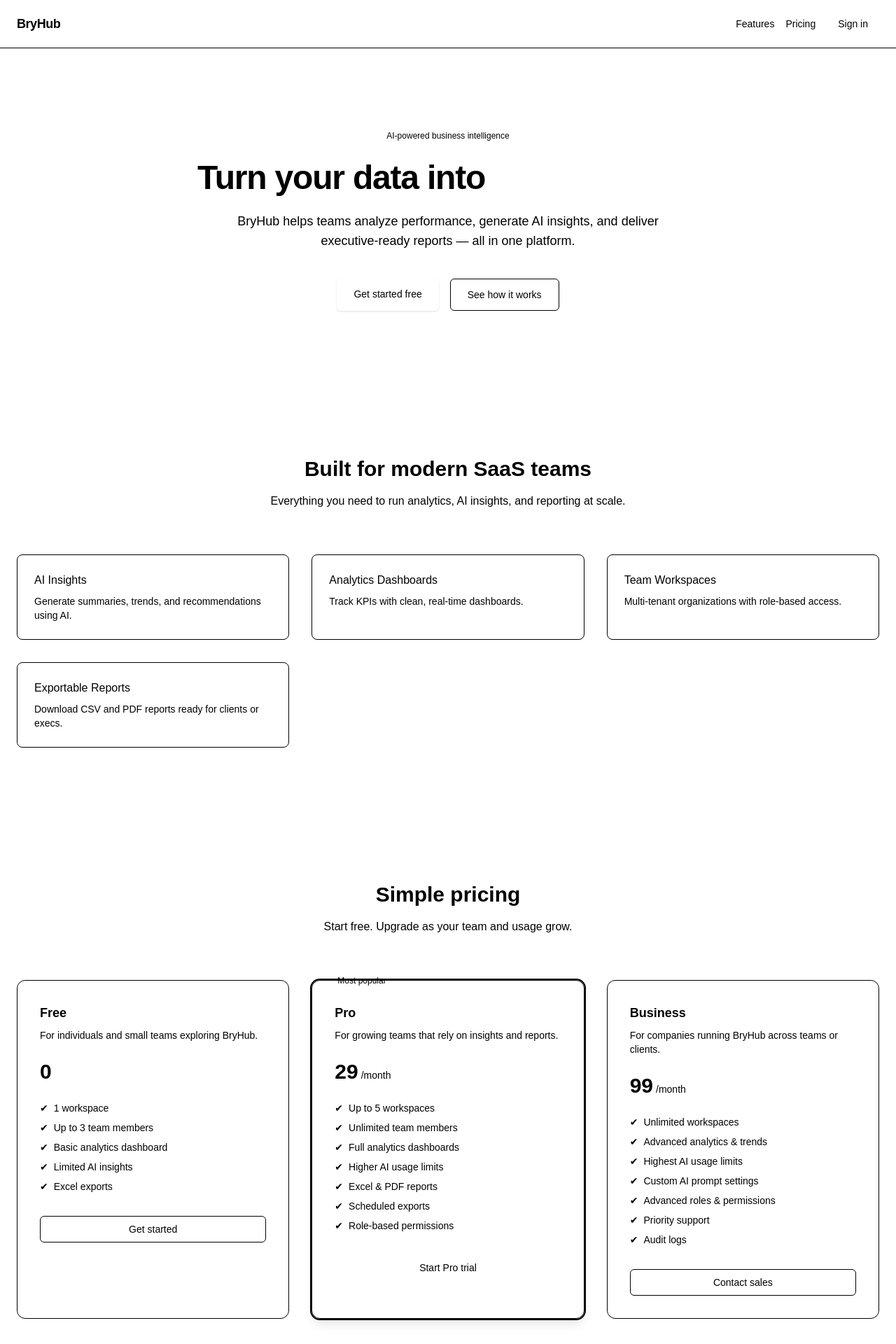
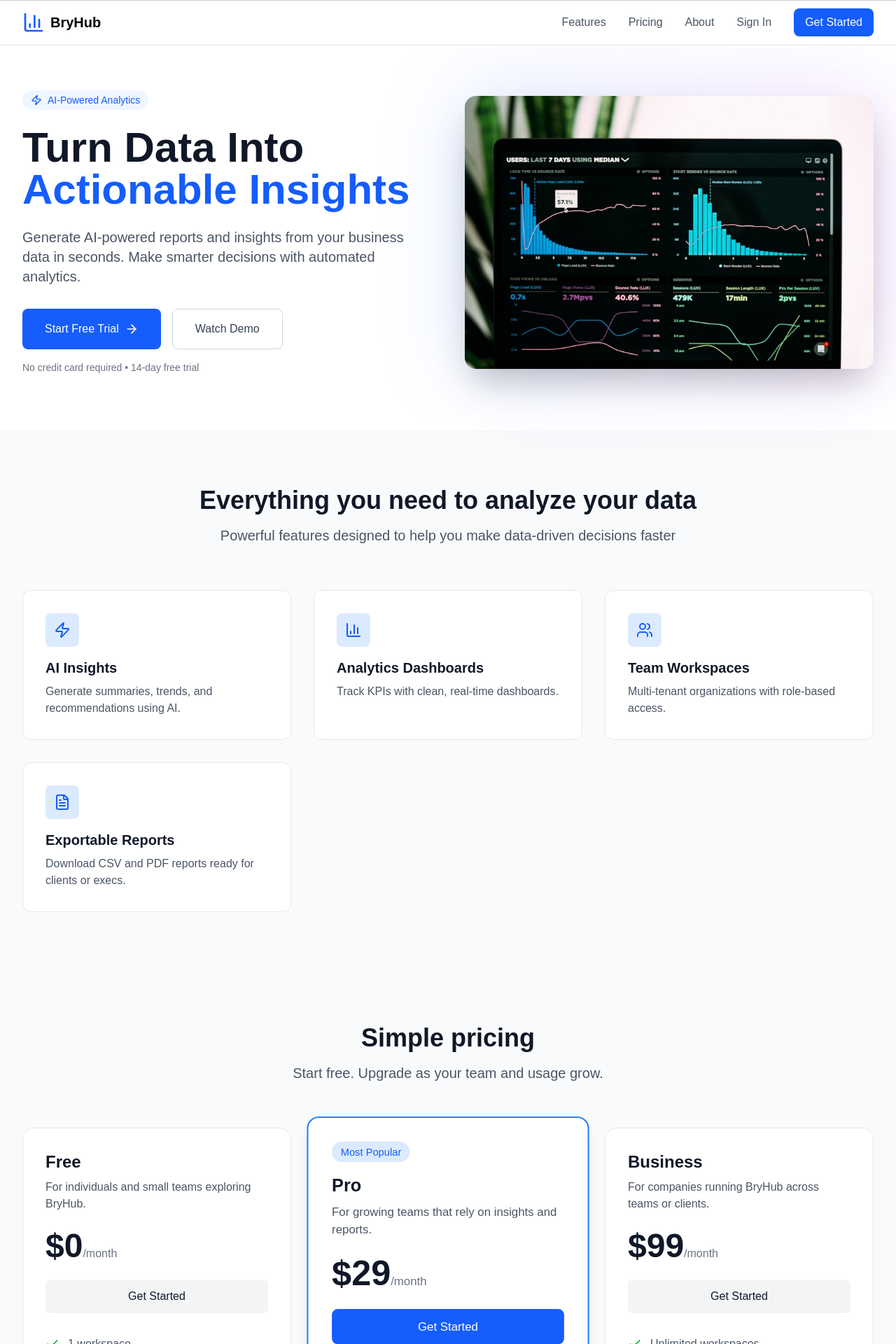
Before and after one commit to marsou001/BryHub, a Next.js app: page / in a window 1280 px wide. Shown: the top 1920 px of the page at 70% size. Built offline with nearby package versions, Linux system fonts and the light colour scheme.

Commit message:
redo landing page

```diff
--- a/app/page.tsx
+++ b/app/page.tsx
@@ -1,92 +1,114 @@
 import Feature from "@/components/interfaces/Feature";
 import PricingCard from "@/components/interfaces/PricingCard";
 import { features, pricing } from "@/lib/data";
+import { ArrowRight, BarChart3, Zap } from "lucide-react";
+import Image from "next/image";
+import Link from "next/link";
 
 export default function HomePage() {
   return (
-    <main className="min-h-screen bg-background text-foreground">
+    <main className="min-h-screen bg-white">
       {/* Navbar */}
       <header className="sticky top-0 z-50 border-b bg-background/80 backdrop-blur">
-        <div className="mx-auto flex max-w-7xl items-center justify-between px-6 py-4">
-          <span className="text-lg font-semibold tracking-tight">BryHub</span>
-          <nav className="flex items-center gap-4">
-            <a href="#features" className="text-sm text-muted-foreground hover:text-foreground">
-              Features
-            </a>
-            <a href="#pricing" className="text-sm text-muted-foreground hover:text-foreground">
-              Pricing
-            </a>
-            <a
-              href="/login"
-              className="rounded-md bg-primary px-4 py-2 text-sm font-medium text-primary-foreground hover:opacity-90"
+        <nav className="border-b border-gray-200 bg-white/80 backdrop-blur-sm fixed w-full top-0 z-50">
+          <div className="max-w-7xl mx-auto px-4 sm:px-6 lg:px-8">
+            <div className="flex items-center justify-between h-16">
+              <div className="flex items-center gap-2">
+                <BarChart3 className="w-8 h-8 text-blue-600" />
+                <span className="font-semibold text-xl text-background">BryHub</span>
+              </div>
+              <div className="hidden md:flex items-center gap-8">
+                <Link href="#features" className="text-gray-600 hover:text-gray-900">Features</Link>
+                <Link href="#pricing" className="text-gray-600 hover:text-gray-900">Pricing</Link>
+                <Link href="#about" className="text-gray-600 hover:text-gray-900">About</Link>
+                <Link href="/sign-in" className="text-gray-600 hover:text-gray-900">Sign In</Link>
+                <Link
+                  href="/sign-up"
+                  className="px-4 py-2 bg-blue-600 text-white rounded-lg hover:bg-blue-700 transition-colors"
                 >
-              Sign in
-            </a>
+                  Get Started
+                </Link>
+              </div>
+            </div>
+          </div>
         </nav>
-        </div>
       </header>
 
       {/* Hero */}
-      <section className="relative overflow-hidden">
-        <div className="absolute inset-0 -z-10 bg-gradient-to-br from-primary/10 via-accent/20 to-background" />
-        <div className="mx-auto max-w-7xl px-6 py-28 text-center">
-          <span className="inline-flex items-center rounded-full bg-accent px-3 py-1 text-xs font-medium text-accent-foreground">
-            AI-powered business intelligence
-          </span>
-
-          <h1 className="mx-auto mt-6 max-w-3xl text-4xl font-bold tracking-tight sm:text-5xl">
-            Turn your data into
-            <span className="bg-gradient-to-r from-primary to-foreground bg-clip-text text-transparent">
-              {" "}clear insights
-            </span>
+      <section className="pt-32 pb-20 px-4 sm:px-6 lg:px-8">
+        <div className="max-w-7xl mx-auto">
+          <div className="grid grid-cols-1 lg:grid-cols-2 gap-12 items-center">
+            <div>
+              <div className="inline-flex items-center gap-2 px-3 py-1 bg-blue-50 text-blue-600 rounded-full text-sm font-medium mb-6">
+                <Zap className="w-4 h-4" />
+                AI-Powered Analytics
+              </div>
+              <h1 className="text-5xl lg:text-6xl font-bold text-gray-900 mb-6">
+                Turn Data Into
+                <span className="text-blue-600"> Actionable Insights</span>
               </h1>
-
-          <p className="mx-auto mt-6 max-w-2xl text-lg text-muted-foreground">
-            BryHub helps teams analyze performance, generate AI insights, and
-            deliver executive-ready reports — all in one platform.
+              <p className="text-xl text-gray-600 mb-8">
+                Generate AI-powered reports and insights from your business data in seconds.
+                Make smarter decisions with automated analytics.
               </p>
-
-          <div className="mt-10 flex justify-center gap-4">
-            <a
-              href="/signup"
-              className="rounded-md bg-primary px-6 py-3 text-sm font-medium text-primary-foreground shadow hover:opacity-90"
+              <div className="flex flex-col sm:flex-row gap-4">
+                <Link
+                  href="/sign-up"
+                  className="px-8 py-4 bg-blue-600 text-white rounded-lg hover:bg-blue-700 transition-colors text-center font-medium flex items-center justify-center gap-2"
                 >
-              Get started free
-            </a>
-            <a
-              href="#features"
-              className="rounded-md border bg-background px-6 py-3 text-sm font-medium hover:bg-muted"
-            >
-              See how it works
-            </a>
+                  Start Free Trial
+                  <ArrowRight className="w-5 h-5" />
+                </Link>
+                <button className="px-8 py-4 border border-gray-300 text-gray-700 rounded-lg hover:bg-gray-50 transition-colors font-medium">
+                  Watch Demo
+                </button>
+              </div>
+              <p className="text-sm text-gray-500 mt-4">
+                No credit card required • 14-day free trial
+              </p>
+            </div>
+            <div className="relative">
+              <div className="absolute inset-0 bg-gradient-to-r from-blue-500 to-purple-500 rounded-2xl blur-3xl opacity-20"></div>
+              <Image
+                src="/assets/dashboard.jpg"
+                alt="Dashboard Preview"
+                width={100}
+                height={100}
+                className="relative rounded-2xl shadow-2xl w-full"
+              />
+            </div>
           </div>
         </div>
       </section>
 
       {/* Features */}
-      <section id="features" className="py-24">
-        <div className="mx-auto max-w-7xl px-6">
-          <h2 className="text-center text-3xl font-semibold">
-            Built for modern SaaS teams
+      <section id="features" className="py-20 bg-gray-50">
+        <div className="max-w-7xl mx-auto px-4 sm:px-6 lg:px-8">
+          <div className="text-center mb-16">
+            <div className="text-center mb-16">
+              <h2 className="text-4xl font-bold text-gray-900 mb-4">
+                Everything you need to analyze your data
               </h2>
-          <p className="mx-auto mt-4 max-w-xl text-center text-muted-foreground">
-            Everything you need to run analytics, AI insights, and reporting at scale.
+              <p className="text-xl text-gray-600 max-w-2xl mx-auto">
+                Powerful features designed to help you make data-driven decisions faster
               </p>
+            </div>
+          </div>
 
-          <div className="mt-16 grid gap-8 sm:grid-cols-2 lg:grid-cols-3">
-            {features.map(({ title, description }) => (
-              <Feature key={title} title={title} description={description} />
+          <div className="grid grid-cols-1 md:grid-cols-2 lg:grid-cols-3 gap-8">
+            {features.map((feature) => (
+              <Feature key={feature.title} {...feature} />
             ))}
           </div>
         </div>
       </section>
 
       {/* Pricing */}
-      <section id="pricing" className="bg-muted py-24">
-        <div className="mx-auto max-w-7xl px-6">
-          <div className="text-center">
-            <h2 className="text-3xl font-semibold">Simple pricing</h2>
-            <p className="mt-4 text-muted-foreground">
+      <section id="pricing" className="bg-gray-50 py-20">
+        <div className="max-w-7xl mx-auto px-4 sm:px-6 lg:px-8">
+          <div className="text-center mb-16">
+            <h2 className="text-4xl font-bold text-gray-900 mb-4">Simple pricing</h2>
+            <p className="text-xl text-gray-600">
               Start free. Upgrade as your team and usage grow.
             </p>
           </div>
@@ -99,10 +121,69 @@ export default function HomePage() {
         </div>
       </section>
 
+      {/* CTA Section */}
+      <section className="py-20 bg-gradient-to-br from-blue-600 to-purple-600">
+        <div className="max-w-4xl mx-auto text-center px-4 sm:px-6 lg:px-8">
+          <h2 className="text-4xl font-bold text-white mb-6">
+            Ready to transform your data?
+          </h2>
+          <p className="text-xl text-blue-100 mb-8">
+            Join thousands of companies using InsightAI to make better decisions
+          </p>
+          <Link
+            href="/sign-up"
+            className="inline-flex items-center gap-2 px-8 py-4 bg-white text-blue-600 rounded-lg hover:bg-gray-100 transition-colors font-medium"
+          >
+            Start Your Free Trial
+            <ArrowRight className="w-5 h-5" />
+          </Link>
+        </div>
+      </section>
+
       {/* Footer */}
-      <footer className="border-t py-6">
-        <div className="mx-auto max-w-7xl px-6 text-sm text-muted-foreground">
-          © {new Date().getFullYear()} BryHub. All rights reserved.
+      <footer className="bg-gray-900 text-gray-400 py-12">
+        <div className="flex flex-col md:flex-row items-center justify-between max-w-7xl mx-auto px-4 sm:px-6 lg:px-8">
+          {/* <div className="grid grid-cols-2 md:grid-cols-4 gap-8 mb-8">
+            <div>
+              <h4 className="text-white font-semibold mb-4">Product</h4>
+              <ul className="space-y-2">
+                <li><a href="#" className="hover:text-white">Features</a></li>
+                <li><a href="#" className="hover:text-white">Pricing</a></li>
+                <li><a href="#" className="hover:text-white">Integrations</a></li>
+              </ul>
+            </div>
+            <div>
+              <h4 className="text-white font-semibold mb-4">Company</h4>
+              <ul className="space-y-2">
+                <li><a href="#" className="hover:text-white">About</a></li>
+                <li><a href="#" className="hover:text-white">Blog</a></li>
+                <li><a href="#" className="hover:text-white">Careers</a></li>
+              </ul>
+            </div>
+            <div>
+              <h4 className="text-white font-semibold mb-4">Resources</h4>
+              <ul className="space-y-2">
+                <li><a href="#" className="hover:text-white">Documentation</a></li>
+                <li><a href="#" className="hover:text-white">Help Center</a></li>
+                <li><a href="#" className="hover:text-white">API</a></li>
+              </ul>
+            </div>
+            <div>
+              <h4 className="text-white font-semibold mb-4">Legal</h4>
+              <ul className="space-y-2">
+                <li><a href="#" className="hover:text-white">Privacy</a></li>
+                <li><a href="#" className="hover:text-white">Terms</a></li>
+                <li><a href="#" className="hover:text-white">Security</a></li>
+              </ul>
+            </div>
+          </div> */}
+          {/* <div className="border-t border-gray-800 pt-8 flex flex-col md:flex-row items-center justify-between"> */}
+            <div className="flex items-center gap-2 mb-4 md:mb-0">
+              <BarChart3 className="w-6 h-6 text-blue-500" />
+              <span className="text-white font-semibold">BryHub</span>
+            </div>
+            <p className="text-sm">© 2026 InsightAI. All rights reserved.</p>
+          {/* </div> */}
         </div>
       </footer>
     </main>
--- a/components/interfaces/Feature.tsx
+++ b/components/interfaces/Feature.tsx
@@ -1,8 +1,17 @@
-export default function Feature({ title, description }: { title: string; description: string }) {
+import { Feature } from "@/types";
+
+export default function FeatureCard({ title, description, icon: Icon }: Feature) {
   return (
-    <div className="rounded-lg border bg-card p-6">
-      <h3 className="font-medium">{title}</h3>
-      <p className="mt-2 text-sm text-muted-foreground">{description}</p>
+    <div
+      className="bg-white p-8 rounded-xl border border-gray-200 hover:border-blue-200 hover:shadow-lg transition-all"
+    >
+      <div className="w-12 h-12 bg-blue-100 rounded-lg flex items-center justify-center mb-4">
+        <Icon className="w-6 h-6 text-blue-600" />
+      </div>
+      <h3 className="text-xl font-semibold text-gray-900 mb-2">
+        {title}
+      </h3>
+      <p className="text-gray-600">{description}</p>
     </div>
   );
 }
--- a/components/interfaces/PricingCard.tsx
+++ b/components/interfaces/PricingCard.tsx
@@ -1,63 +1,53 @@
+import { Pricing } from "@/types"
+import { Check } from "lucide-react"
+import Link from "next/link"
+
 export default function PricingCard({
   title,
   price,
   description,
   features,
   cta,
-  variant,
-}: {
-  title: string
-  price: number
-  description: string
-  features: string[]
-  cta: string
-  variant?: "default" | "highlight"
-}) {
-  const isHighlight = variant === "highlight"
+  isHighlighted,
+}: Pricing) {
 
   return (
     <div
-      className={[
-        "relative rounded-xl border bg-card p-8",
-        isHighlight && "ring-2 ring-primary shadow-lg",
-      ].join(" ")}
+      className={`bg-white rounded-2xl p-8 ${
+        isHighlighted
+          ? 'border-2 border-blue-500 shadow-xl scale-105'
+          : 'border border-gray-200'
+      }`}
     >
-      {isHighlight && (
-        <span className="absolute -top-3 left-6 rounded-full bg-primary px-3 py-1 text-xs font-medium text-primary-foreground">
-          Most popular
-        </span>
+      {isHighlighted && (
+        <div className="inline-block px-3 py-1 bg-blue-100 text-blue-600 rounded-full text-sm font-medium mb-4">
+          Most Popular
+        </div>
       )}
-
-      <h3 className="text-lg font-semibold">{title}</h3>
-      <p className="mt-2 text-sm text-muted-foreground">{description}</p>
-
-      <div className="mt-6 flex items-baseline gap-1">
-        <span className="text-3xl font-bold">{price}</span>
-        {price !== 0 && (
-          <span className="text-sm text-muted-foreground">/month</span>
-        )}
+      <h3 className="text-2xl font-bold text-gray-900 mb-2">{title}</h3>
+      <p className="text-gray-600 mb-6">{description}</p>
+      <div className="mb-6">
+        <span className="text-5xl font-bold text-gray-900">${price}</span>
+        <span className="text-gray-500">/month</span>
       </div>
-
-      <ul className="mt-6 space-y-2 text-sm">
-        {features.map((feature) => (
-          <li key={feature} className="flex items-start gap-2">
-            <span className="text-primary">✔</span>
-            <span>{feature}</span>
+      <Link
+        href="/sign-up"
+        className={`block w-full py-3 rounded-lg font-medium text-center transition-colors ${
+          isHighlighted
+            ? 'bg-blue-600 text-white hover:bg-blue-700'
+            : 'bg-gray-100 text-gray-900 hover:bg-gray-200'
+        }`}
+      >
+        Get Started
+      </Link>
+      <ul className="mt-8 space-y-4">
+        {features.map((feature, i) => (
+          <li key={i} className="flex items-start gap-3">
+            <Check className="w-5 h-5 text-green-600 flex-shrink-0 mt-0.5" />
+            <span className="text-gray-600">{feature}</span>
           </li>
         ))}
       </ul>
-
-      <a
-        href="/signup"
-        className={[
-          "mt-8 inline-flex w-full items-center justify-center rounded-md px-4 py-2 text-sm font-medium",
-          isHighlight
-            ? "bg-primary text-primary-foreground hover:opacity-90"
-            : "border bg-background hover:bg-muted",
-        ].join(" ")}
-      >
-        {cta}
-      </a>
     </div>
   )
 }
--- a/lib/data.ts
+++ b/lib/data.ts
@@ -1,23 +1,30 @@
-export const features = [
+import { Feature, Pricing } from "@/types";
+import { Zap, BarChart3, Users, FileText } from "lucide-react";
+
+export const features: Feature[] = [
   {
     title: "AI Insights",
     description: "Generate summaries, trends, and recommendations using AI.",
+    icon: Zap,
   },
   {
     title: "Analytics Dashboards",
     description: "Track KPIs with clean, real-time dashboards.",
+    icon: BarChart3,
   },
   {
     title: "Team Workspaces",
     description: "Multi-tenant organizations with role-based access.",
+    icon: Users,
   },
   {
     title: "Exportable Reports",
     description: "Download CSV and PDF reports ready for clients or execs.",
+    icon: FileText,
   },
 ];
 
-export const pricing = [
+export const pricing: Pricing[] = [
   {
     title: "Free",
     price: 0,
@@ -30,7 +37,7 @@ export const pricing = [
       "Excel exports",
     ],
     cta: "Get started",
-    variant: "default" as "default" | "highlight",
+    isHighlighted: false,
   },
   {
     title: "Pro",
@@ -46,7 +53,7 @@ export const pricing = [
       "Role-based permissions",
     ],
     cta: "Start Pro trial",
-    variant: "highlight" as "default" | "highlight",
+    isHighlighted: true,
   },
   {
     title: "Business",
@@ -62,6 +69,6 @@ export const pricing = [
       "Audit logs",
     ],
     cta: "Contact sales",
-    variant: "default" as "default" | "highlight",
+    isHighlighted: false,
   },
 ]
--- a/package.json
+++ b/package.json
@@ -9,6 +9,7 @@
     "lint": "eslint"
   },
   "dependencies": {
+    "lucide-react": "^0.563.0",
     "next": "16.1.6",
     "react": "19.2.3",
     "react-dom": "19.2.3"
--- /dev/null
+++ b/types/index.ts
@@ -0,0 +1,19 @@
+import { ForwardRefExoticComponent, RefAttributes } from "react"
+import { LucideProps } from "lucide-react"
+
+export type Feature = {
+  title: string
+  description: string
+  icon: ForwardRefExoticComponent<Omit<LucideProps, "ref"> & RefAttributes<SVGSVGElement>>
+}
+
+export type Pricing = {
+  title: Plan
+  price: number
+  description: string
+  features: string[]
+  cta: string
+  isHighlighted: boolean
+}
+
+export type Plan = "Free" | "Pro" | "Business"
```
Also changed, not shown: public/assets/dashboard.jpg (added), 1 other file (tests, documents, lock files or other folders). Lines whose indentation alone changed are shown as unchanged.
